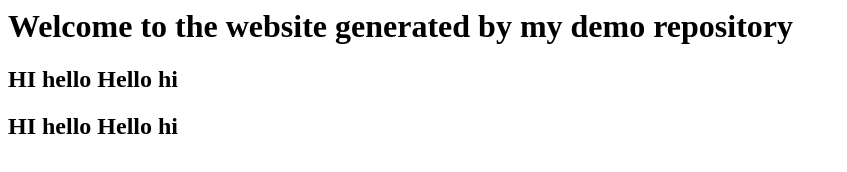
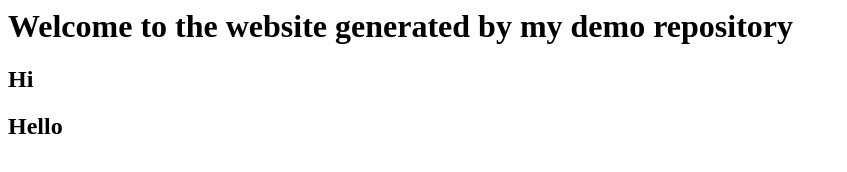
Before and after one commit to ARKOZAI/demo-repository, a website: page index.html in a window 1280 px wide. Shown: the whole page, without its empty margins (0-847 px from the left). Drawn offline with Linux system fonts and the light colour scheme.

Commit message:
protect2

```diff
--- a/index.html
+++ b/index.html
@@ -1,9 +1,6 @@
 <h1>Welcome to the website generated by my demo repository</h1>
 <h2>
-    HI hello
-    Hello hi
+    Hi
+<h2>
+    Hello
 </h2>
-<h2>
-    HI hello
-    Hello hi
-</h2>
```
